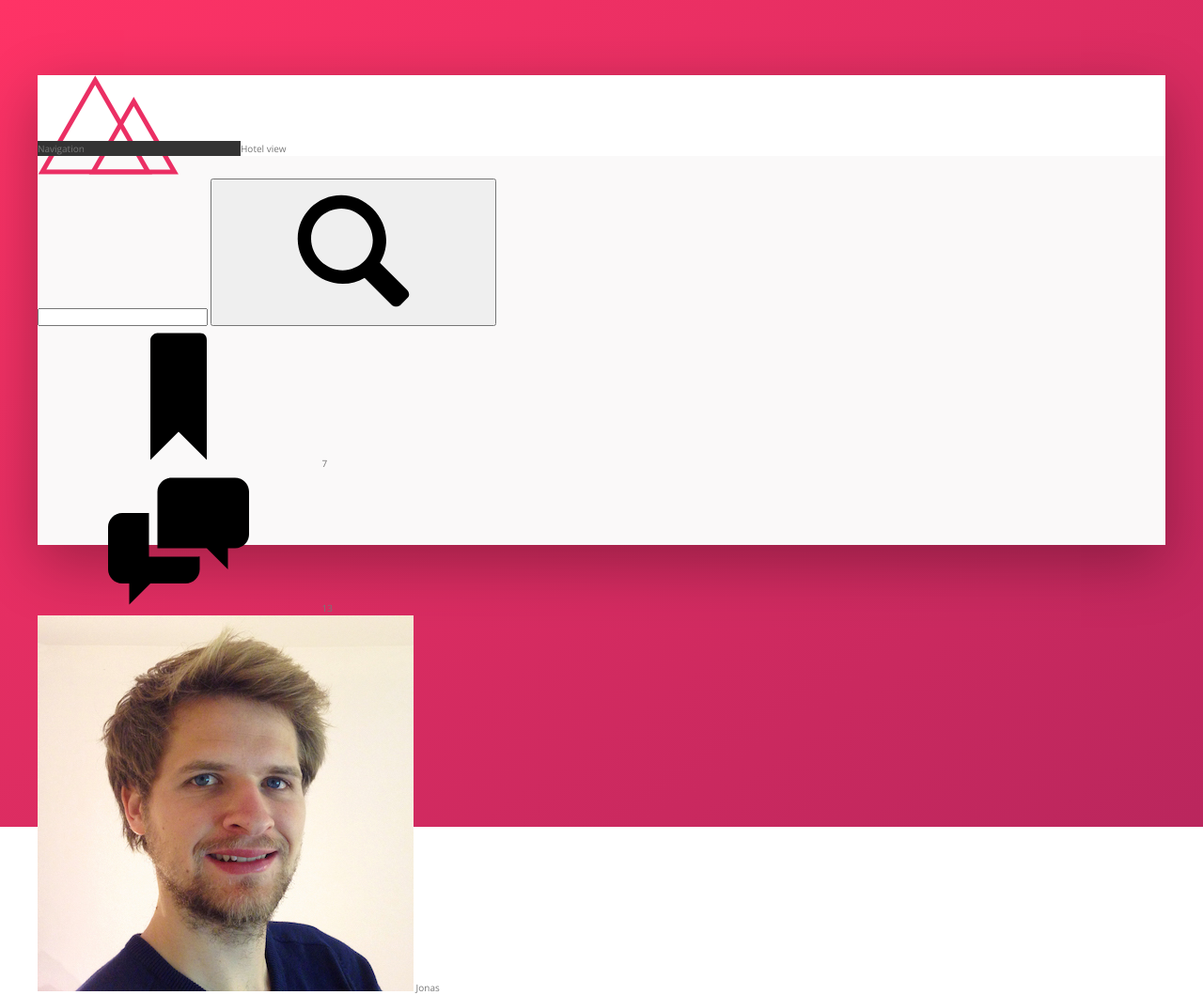
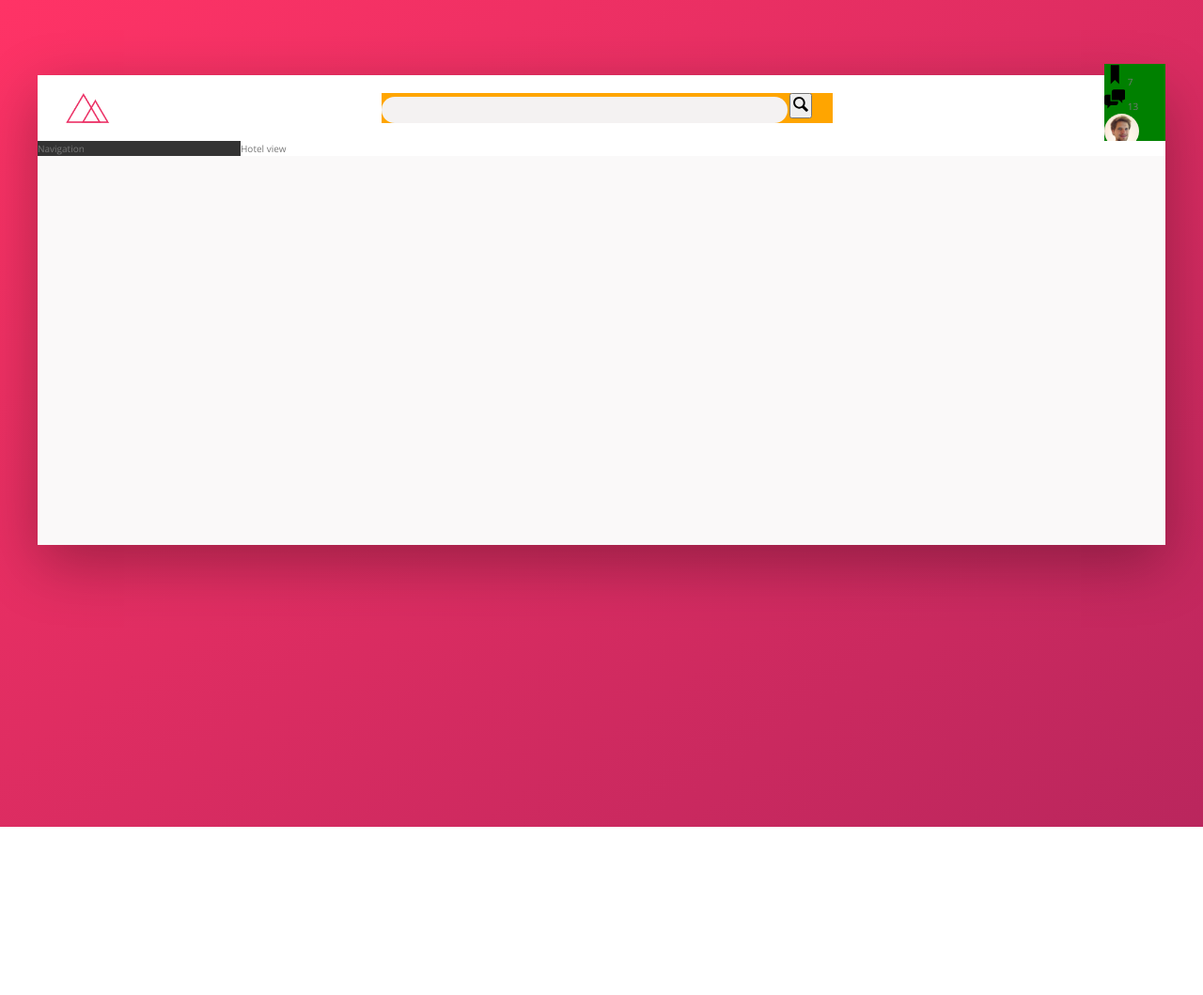
Before and after one commit to AllendeTruth/Trillo, a website: page index.html in a window 1280 px wide. Shown: the whole page at 94% size. After the commit the page ends 880 px from the top, so only its background shows below. Drawn offline with nearby package versions, Linux system fonts and the light colour scheme.

Commit message:
formatting header, inprogress, flexbox implemented, input animation implemented

```diff
--- a/sass/_components.scss
+++ b/sass/_components.scss
@@ -0,0 +1,70 @@
+
+/////////////////////////////////////
+//LOGO
+.logo{
+    height: 3.25rem;
+    margin-left: 3rem;
+}
+
+/////////////////////////////////////
+//SEARCH
+.search{
+
+    background-color: orange;
+    flex: 0 0 40%;
+    &__input{
+        font-family: inherit;
+        font-size: inherit;
+        background-color: var(--color-grey-light-2);
+        border: none;
+        padding: .7rem 2rem;
+        border-radius: 100px;
+        width: 90%;
+        transition: all .2s;
+        &:focus{
+            outline: none;
+            width: 100%;
+            background-color: var(--color-grey-light-2);
+        }
+    }
+    &__button{
+
+    }
+    &__icon{
+        height: 2rem;
+        width: 2rem;
+    }
+}
+
+
+
+/////////////////////////////////////
+//USER NAVIGATION
+
+.user-nav{
+
+    background-color: green;
+    &__icon-box{
+
+    }
+    &__icon{
+        height: 2.25rem;
+        width: 2.25rem;
+    }
+    &__notification{
+
+    }
+    &__user{
+
+    }
+
+    &__user-photo{
+        height: 3.75rem;
+        border-radius: 50%;
+    }
+    &__user-name{
+
+    }
+
+
+}
--- a/sass/_layout.scss
+++ b/sass/_layout.scss
@@ -11,6 +11,9 @@
     height: 7rem;
     background-color: #fff;
     border-bottom: var(--color-grey-light-2);
+    display: flex;
+    justify-content: space-between;
+    align-items: center;
 }
 
 .content{
```
Also changed, not shown: css/style.css.
